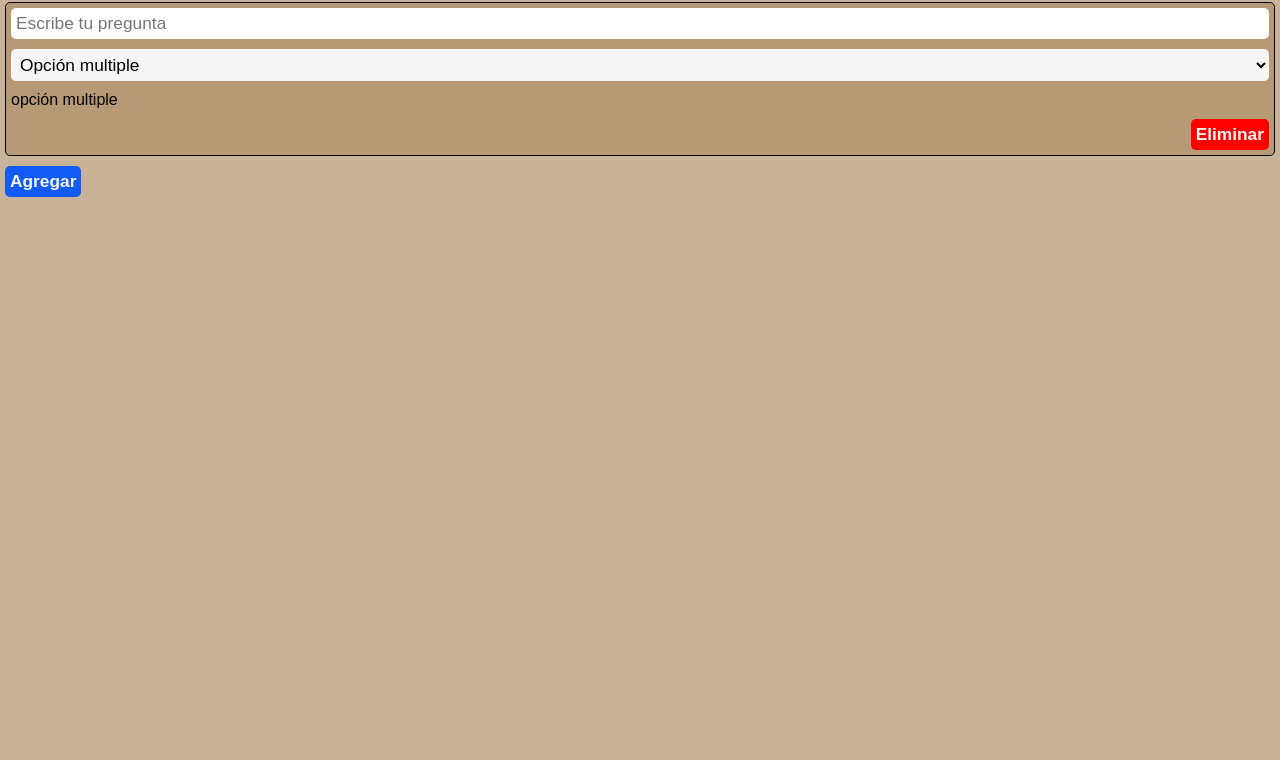
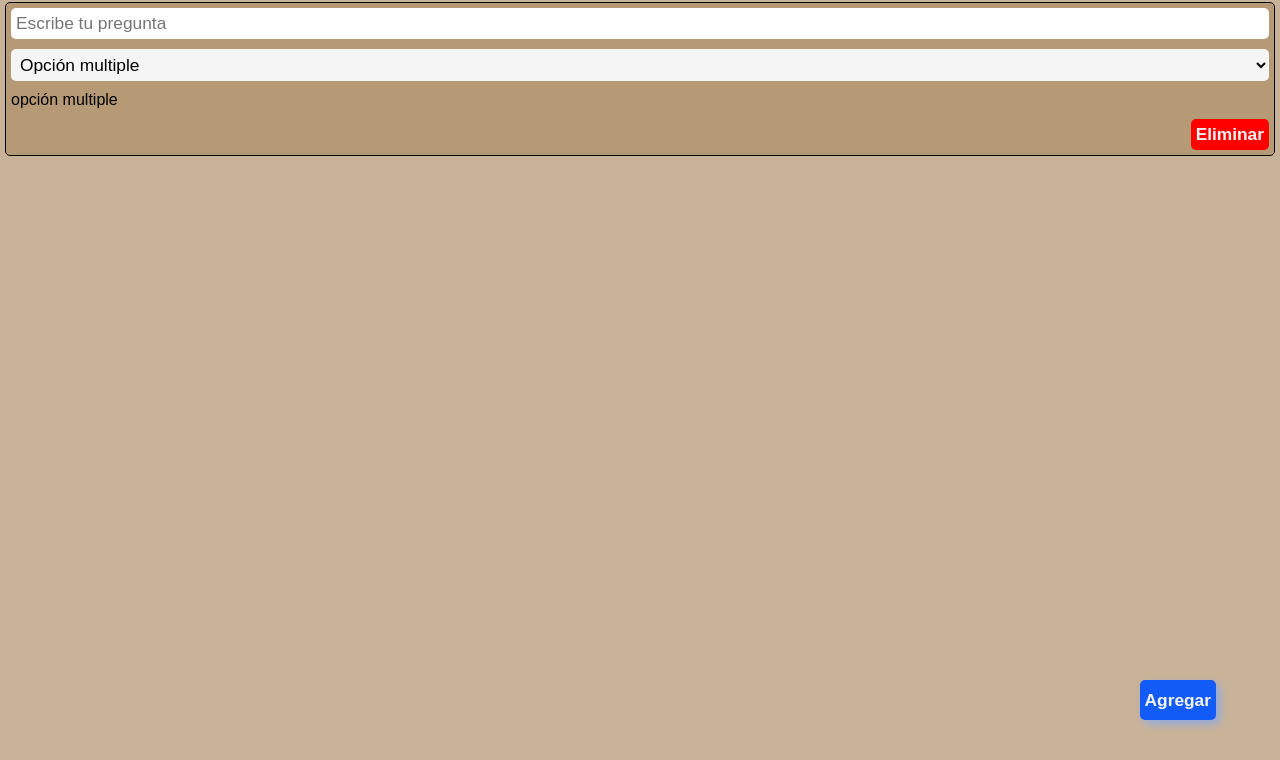
Before and after one commit to Emmanueloz/evaluations, a plain HTML site: page index.html in a window 1280 px wide. Shown: the part 40-800 px from the top of the page. Drawn offline with Linux system fonts and the light colour scheme.

Commit message:
boton de agregar con estilo flotante

```diff
--- a/css/style.css
+++ b/css/style.css
@@ -7,6 +7,7 @@
 body {
   background-color: bisque;
   display: flex;
+  position: relative;
   flex-direction: column;
   width: 100vw;
   min-height: 100vh;
@@ -19,6 +20,12 @@ main {
 }
 
 #btnAddQuestion {
+  display: inline-block;
+  position: fixed;
+  right: 5vw;
+  height: 40px;
+  bottom: 5vh;
+  box-shadow: 4px 4px 8px #92abe2;
   background-color: #125bf7;
   border: 0px;
   border-radius: 5px;
```
